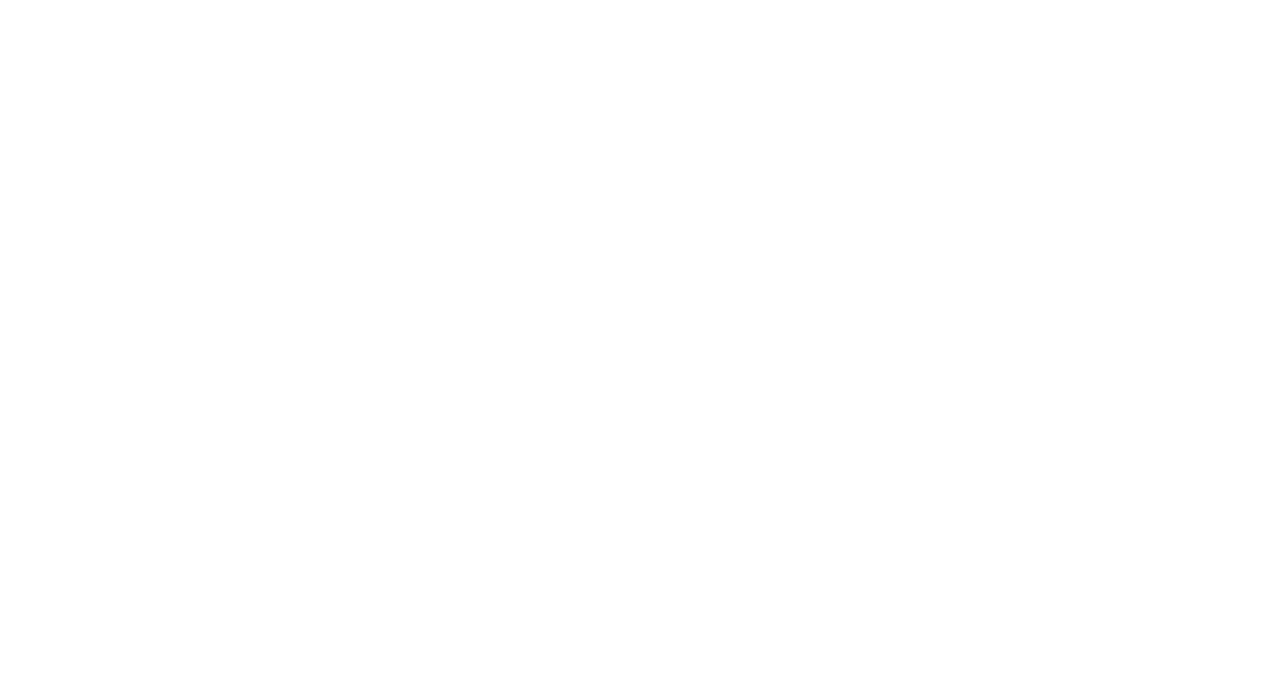
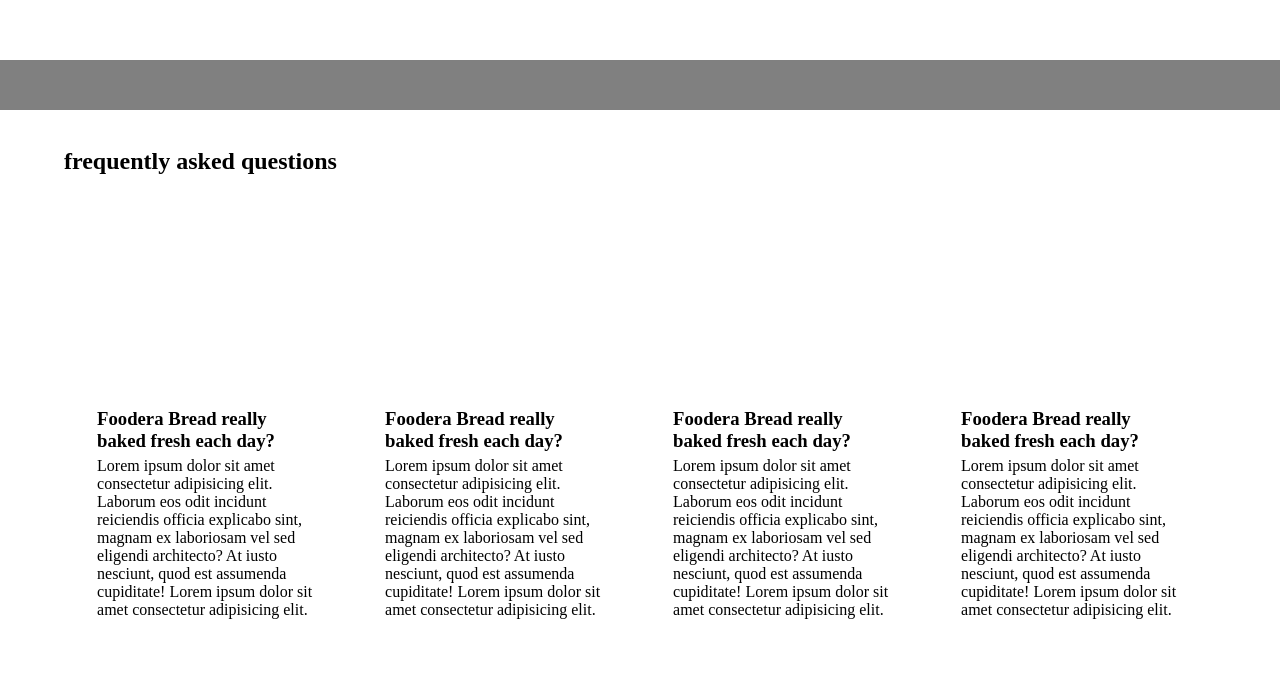
Before and after one commit to OJTanjiro/Foodplug, a plain HTML site: page index.html in a window 1280 px wide. Drawn offline with Linux system fonts and the light colour scheme.

Commit message:
core update: update ui

```diff
--- a/index.html
+++ b/index.html
@@ -1,12 +1,45 @@
 <!DOCTYPE html>
 <html lang="en">
+
 <head>
     <meta charset="UTF-8">
     <meta name="viewport" content="width=device-width, initial-scale=1.0">
     <title>Document</title>
     <link rel="stylesheet" href="main.css">
 </head>
+
 <body>
 
+    <div class="footer-quick-links">
+
+   <section class="faq" id="faq">
+    <h2 class="title">frequently asked questions</h2>
+    <div class="faq-container">
+
+    <div class="parentdiv">
+
+        <div class="childiv"> <h3> Foodera Bread really baked fresh each day? </h3>
+
+        <p>Lorem ipsum dolor sit amet consectetur adipisicing elit. Laborum eos odit incidunt reiciendis officia explicabo sint, magnam ex laboriosam vel sed eligendi architecto? At iusto nesciunt, quod est assumenda cupiditate! Lorem ipsum dolor sit amet consectetur adipisicing elit.</p></div>
+
+
+         <div class="childiv"> <h3> Foodera Bread really baked fresh each day? </h3>
+
+        <p>Lorem ipsum dolor sit amet consectetur adipisicing elit. Laborum eos odit incidunt reiciendis officia explicabo sint, magnam ex laboriosam vel sed eligendi architecto? At iusto nesciunt, quod est assumenda cupiditate! Lorem ipsum dolor sit amet consectetur adipisicing elit.</p></div>
+
+         <div class="childiv"> <h3> Foodera Bread really baked fresh each day? </h3>
+
+        <p>Lorem ipsum dolor sit amet consectetur adipisicing elit. Laborum eos odit incidunt reiciendis officia explicabo sint, magnam ex laboriosam vel sed eligendi architecto? At iusto nesciunt, quod est assumenda cupiditate! Lorem ipsum dolor sit amet consectetur adipisicing elit.</p></div>
+
+         <div class="childiv"> <h3> Foodera Bread really baked fresh each day? </h3>
+
+        <p>Lorem ipsum dolor sit amet consectetur adipisicing elit. Laborum eos odit incidunt reiciendis officia explicabo sint, magnam ex laboriosam vel sed eligendi architecto? At iusto nesciunt, quod est assumenda cupiditate! Lorem ipsum dolor sit amet consectetur adipisicing elit.</p></div>
+
+    </div>
+</div>
+   </section>
+</div>
+
 </body>
+
 </html>
--- a/main.css
+++ b/main.css
@@ -0,0 +1,51 @@
+*{
+    margin: 0;
+    padding: 0;
+    box-sizing: border-box;
+}
+
+:root{
+    --grey:grey;
+    --lightgreen:green;
+}
+
+.parentdiv{
+    /* border: 2px solid red; */
+    margin-top: 200px;
+    display: inline-block;
+    display: flex;
+    justify-content: space-evenly;
+}
+
+.childiv{
+    /* border: 2px solid black; */
+    width: 1000px;
+    margin: 10px;
+    padding: 2%;
+}
+.faq{
+    width: 90%;
+    margin: 0 auto;
+    padding: 30px 0;
+}
+p{
+
+    padding: 5px 0;
+}
+
+.h2{
+    margin-top: 20px;
+    display: flex;
+    justify-content: center;
+    padding: 8px;
+}
+
+.footer-quick-links{
+    border-top: 50px solid var(--grey);
+    display: flex;
+    justify-content: center;
+    gap: 30px;
+    color: var(--green);
+    padding: 8px 0;
+    margin: 60px 0 0 0 ;
+}
```
